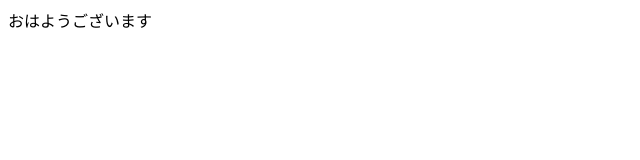
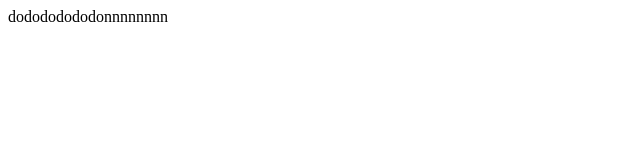
Before and after one commit to amane0306/241205006-1, a plain HTML site: page index.html in a window 1280 px wide. Shown: the full height of the page, 0-640 px from the left. Drawn offline with Linux system fonts and the light colour scheme.

Commit message:
Update index.html

```diff
--- a/index.html
+++ b/index.html
@@ -2,9 +2,9 @@
 <html lang="ja">
   <head>
     <meta charset="utf-8">
-    <title>タイトル</title>
+    <title>kokokokokoaaaaa</title>
   </head>
   <body>
-    おはようございます
+    dodododododonnnnnnnn
   </body>
 </html>
```
